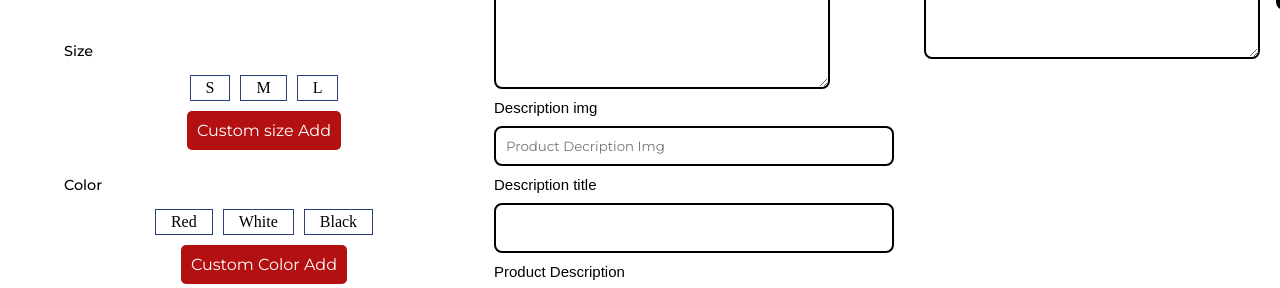
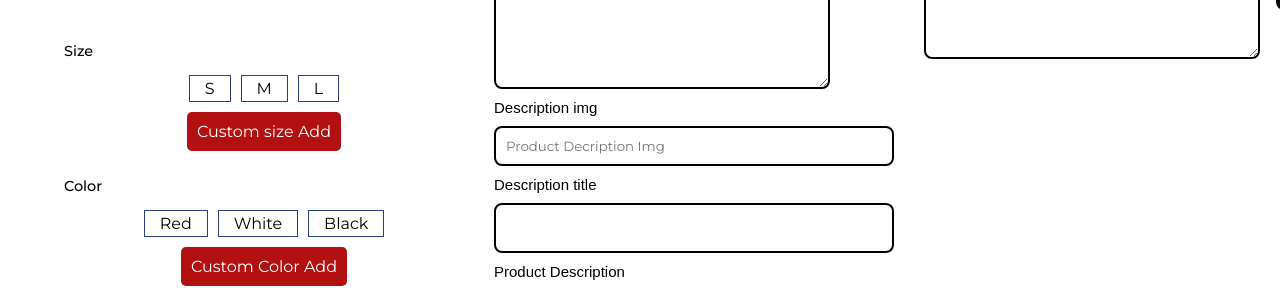
Before and after one commit to EmonShah/Blogger-Theme, a plain HTML site: page index.html in a window 1280 px wide. Shown: the part 209-497 px from the top of the page. Drawn offline with nearby package versions, Linux system fonts and the light colour scheme.

Commit message:
Update index.html

```diff
--- a/index.html
+++ b/index.html
@@ -169,6 +169,7 @@ ul.p-list-warpper li {
     border: 1px solid;
     margin: 5px;
     border-color: #29407f;
+    font-family: var(--defultFont);
 }
 label {
     font-size: 15px;
```
